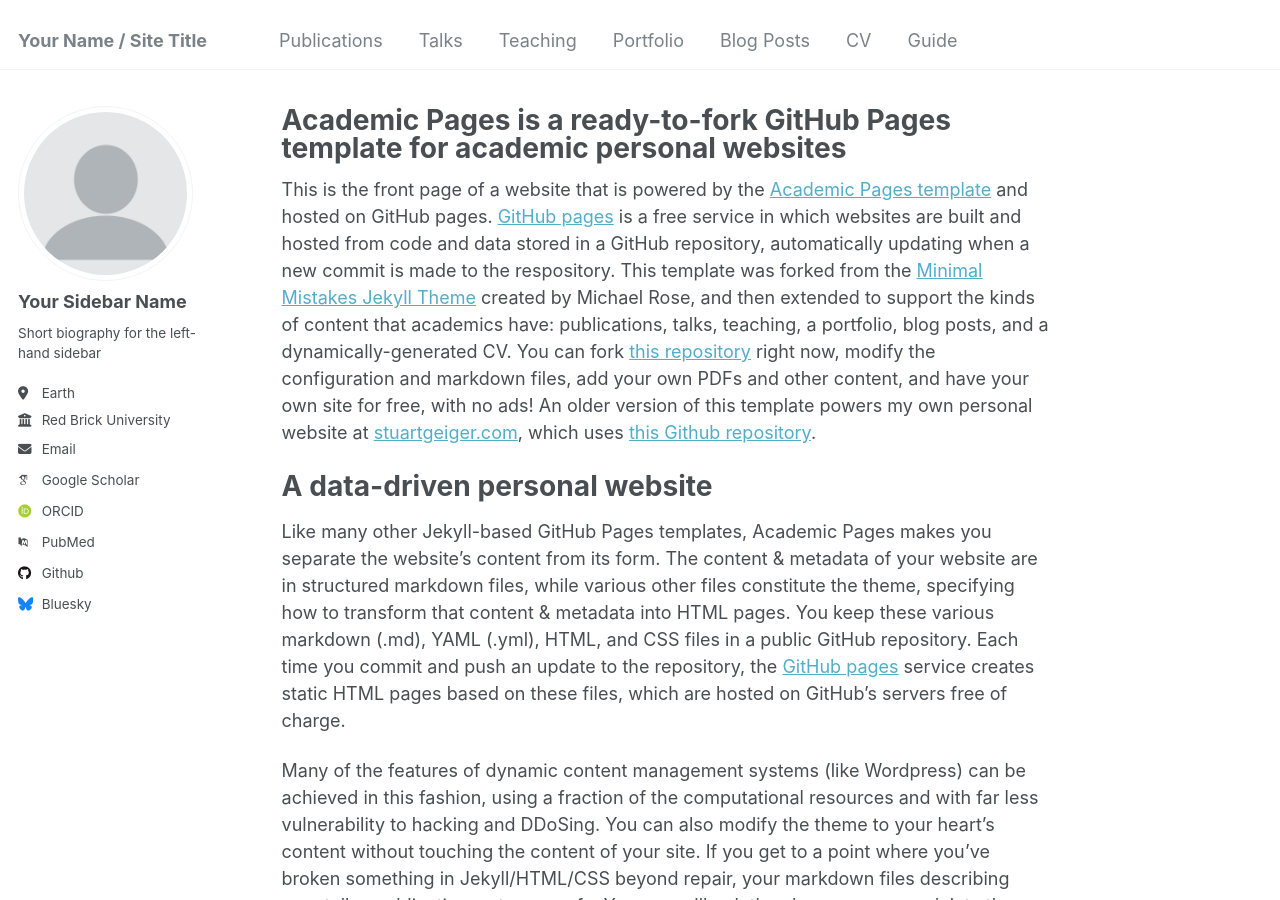
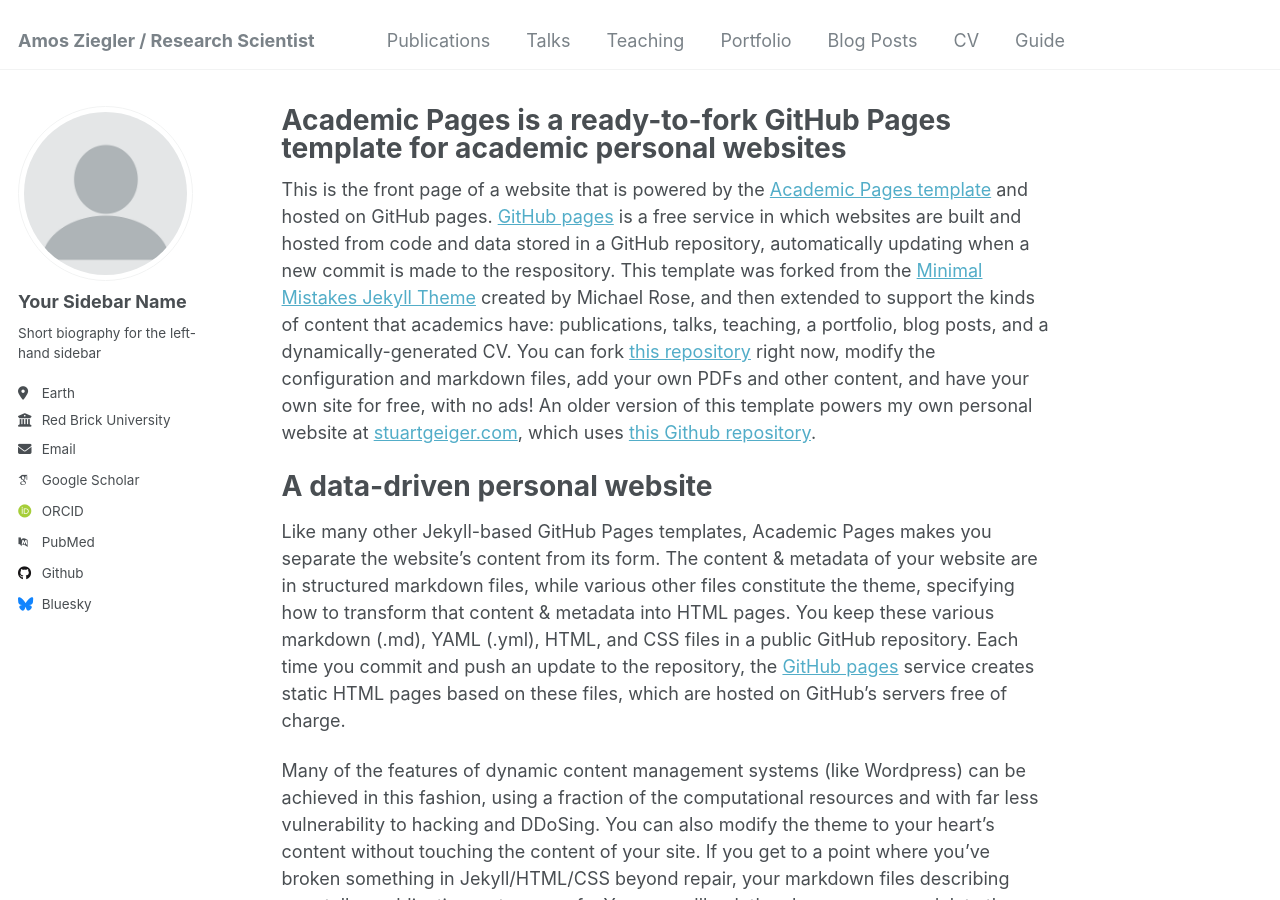
Before and after one commit to aziegler3/aziegler.github.io, a Jekyll site: the page built from _pages/about.md, in a window 1280 px wide and 900 px high. Built offline with Jekyll 4.4.1, drawn with Linux system fonts in a browser that asks for light colours; some web fonts are replaced.

Commit message:
Update _config.yml

```diff
--- a/_config.yml
+++ b/_config.yml
@@ -8,7 +8,7 @@
 
 # Basic Site Settings
 locale                   : "en-US"
-title                    : "Your Name / Site Title"
+title                    : "Amos Ziegler / Research Scientist"
 title_separator          : "-"
 name                     : &name "Your Name"
 description              : &description "personal description"
```
